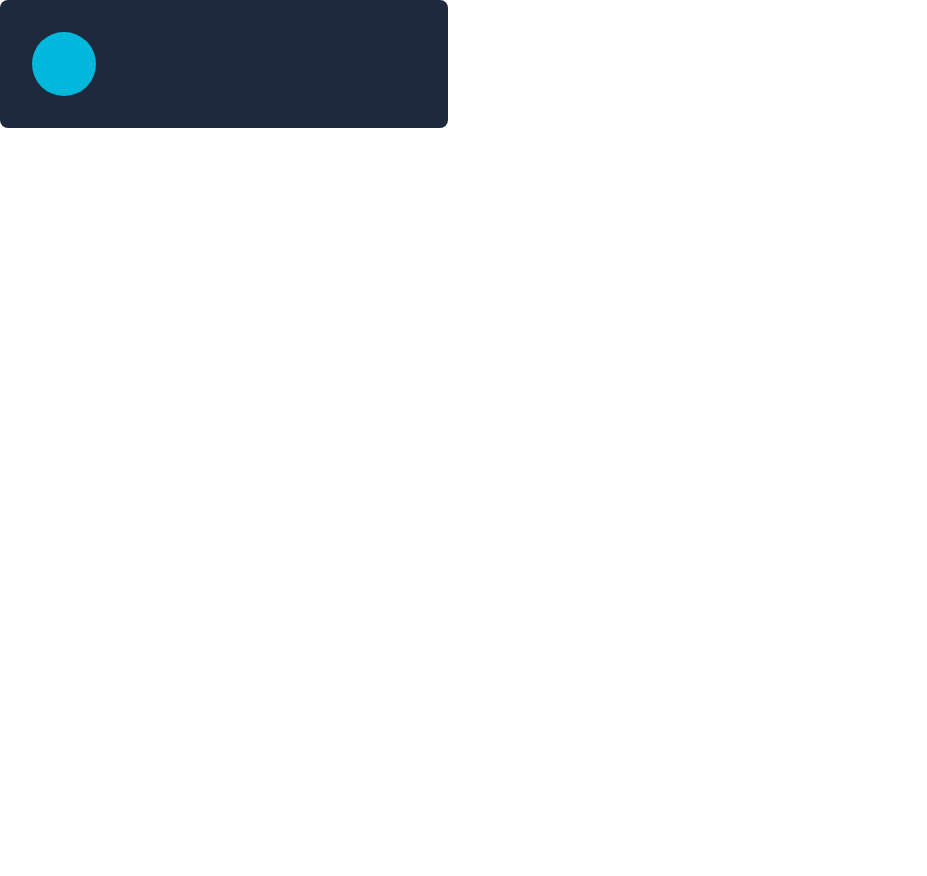
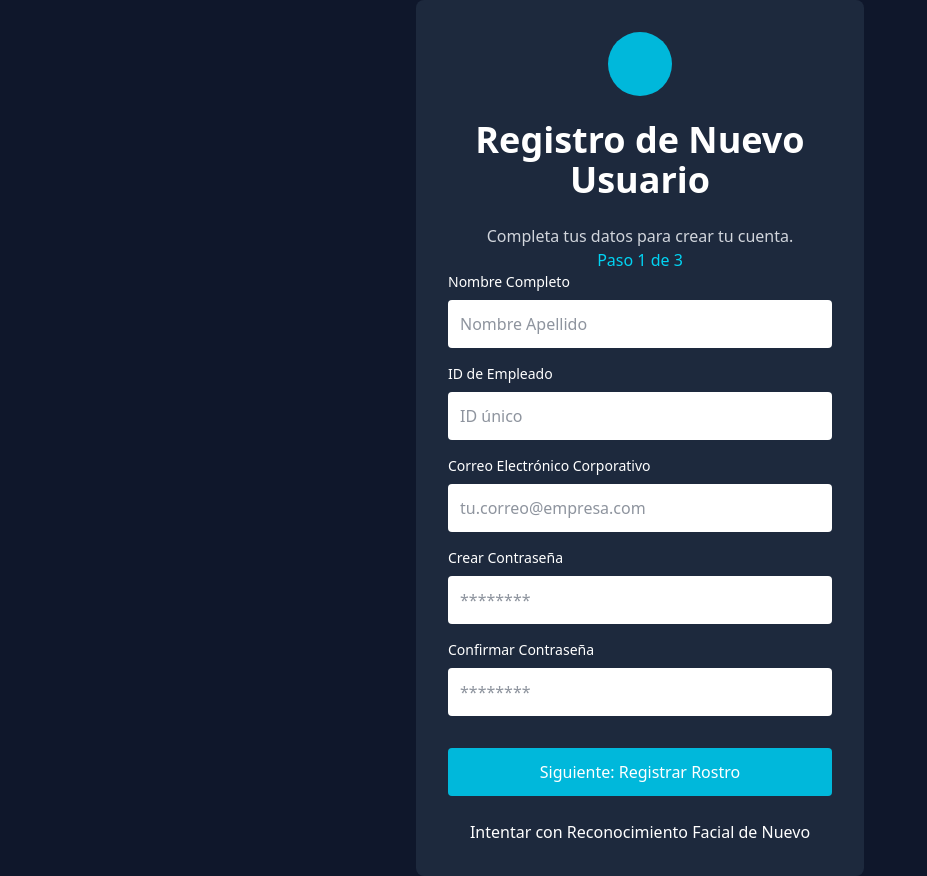
Before and after one commit to GscutiC/vdgt_front, a Next.js app: page /auth/sign-up in a window 1280 px wide. Shown: the whole page, without its empty margins (0-927 px from the left). Before the commit the page ends 800 px from the top, so only its background shows below. Built offline with nearby package versions, Linux system fonts and the light colour scheme.

Commit message:
Registro de Nuevo Usuario

```diff
--- a/src/app/auth/sign-in/page.jsx
+++ b/src/app/auth/sign-in/page.jsx
@@ -1,6 +1,6 @@
 'use client';
 import { useState } from 'react';
-import {Button, Input, Label,LinkText,TextButton,Card,Avatar,Container} from '@/components/ui';
+import {Button, Input, Label,LinkText,TextButton,Card,Avatar,Container,FormGroup,Flex,Heading} from '@/components/ui';
 
 export default function LoginForm() {
   const [credentials, setCredentials] = useState({
@@ -24,14 +24,12 @@ export default function LoginForm() {
   return (
     <Container>
         <Card>
-        <div className="flex justify-center mb-6">
+            <Flex justify="center" className="mb-6">
               <Avatar/>
-        </div>
-        <h1 className="text-2xl font-bold text-center mb-8">
-          Iniciar Sesión con Contraseña
-        </h1>
+            </Flex>
+          <Heading>Iniciar Sesión con Contraseña</Heading>
           <form onSubmit={handleSubmit}>
-          <div className="mb-6">
+            <FormGroup>
               <Label htmlFor="email">ID de Empleado / Email</Label>
                 <Input  type="text"
                         id="email"
@@ -39,8 +37,8 @@ export default function LoginForm() {
                         value={credentials.email}
                         onChange={handleChange}
                         placeholder="Tu ID o correo electrónico" required/>
-          </div>
-          <div className="mb-4">
+            </FormGroup>
+            <FormGroup>
                 <Label htmlFor="password">Contraseña</Label>
                 <Input  type="password"
                         id="password"
@@ -48,17 +46,19 @@ export default function LoginForm() {
                         value={credentials.password}
                         onChange={handleChange}
                         placeholder="••••••••" required/>
-          </div>
-          <div className="text-right mb-6">
+            </FormGroup>
+            <Flex justify="end" className="mb-6">
                <LinkText href="/forgot-password">
                     Olvidé mi Contraseña
                 </LinkText>
-          </div>
+            </Flex>
             <Button type="submit">Ingresar</Button>
           </form>
-        <div className="mt-6 text-center">
-          <TextButton>Intentar con Reconocimiento Facial de Nuevo</TextButton>
-        </div>
+          <Flex justify="center" className="mt-6">
+            <TextButton>
+              Intentar con Reconocimiento Facial de Nuevo
+            </TextButton>
+          </Flex>
       </Card>
     </Container>
   );
--- a/src/app/auth/sign-up/page.jsx
+++ b/src/app/auth/sign-up/page.jsx
@@ -1,11 +1,110 @@
 'use client';
 import { useState } from 'react';
-import {Button, Input, Label,LinkText,TextButton,Card, Avatar} from '@/components/ui';
+import {Button, Input, Label,Card,Text,Avatar,Container,FormGroup,Flex,TextButton,Heading} from '@/components/ui';
 
 export default function RegisterForm() {
+  const [formData, setFormData] = useState({
+    fullName: '',
+    employeeId: '',
+    email: '',
+    password: '',
+    confirmPassword: ''
+  });
+
+  const handleChange = (e) => {
+    const { name, value } = e.target;
+    setFormData(prev => ({
+      ...prev,
+      [name]: value
+    }));
+  };
+
+  const handleSubmit = (e) => {
+    e.preventDefault();
+    console.log('Datos de registro:', formData);
+  };
+
   return (
-    <Card>
-      <Avatar/>
-    </Card>
+    <Container>
+      <Card>
+        <Flex justify="center" className="mb-6">
+           <Avatar/>
+        </Flex>
+        <Heading>Registro de Nuevo Usuario</Heading>
+          <Text className="text-center text-gray-300">
+            Completa tus datos para crear tu cuenta.
+          </Text>
+          <Text className="text-center text-cyan-400">
+            Paso 1 de 3
+          </Text>
+        <form onSubmit={handleSubmit}>
+          <FormGroup>
+            <Label htmlFor="fullName">Nombre Completo</Label>
+            <Input
+              type="text"
+              id="fullName"
+              name="fullName"
+              value={formData.fullName}
+              onChange={handleChange}
+              placeholder="Nombre Apellido"
+              required/>
+          </FormGroup>
+          <FormGroup>
+            <Label htmlFor="employeeId">ID de Empleado</Label>
+            <Input
+              type="text"
+              id="employeeId"
+              name="employeeId"
+              value={formData.employeeId}
+              onChange={handleChange}
+              placeholder="ID único"
+              required/>
+          </FormGroup>
+          <FormGroup>
+            <Label htmlFor="email">Correo Electrónico Corporativo</Label>
+            <Input
+              type="email"
+              id="email"
+              name="email"
+              value={formData.email}
+              onChange={handleChange}
+              placeholder="tu.correo@empresa.com"
+              required/>
+          </FormGroup>
+          <FormGroup>
+            <Label htmlFor="password">Crear Contraseña</Label>
+            <Input
+              type="password"
+              id="password"
+              name="password"
+              value={formData.password}
+              onChange={handleChange}
+              placeholder="********"
+              required
+            />
+          </FormGroup>
+
+          <FormGroup className="mb-8">
+            <Label htmlFor="confirmPassword">Confirmar Contraseña</Label>
+            <Input
+              type="password"
+              id="confirmPassword"
+              name="confirmPassword"
+              value={formData.confirmPassword}
+              onChange={handleChange}
+              placeholder="********"
+              required/>
+          </FormGroup>
+          <Button type="submit">
+            Siguiente: Registrar Rostro</Button>
+        </form>
+        <Flex justify="center" className="mt-6">
+            <TextButton>
+              Intentar con Reconocimiento Facial de Nuevo
+            </TextButton>
+        </Flex>
+      </Card>
+    </Container>
+
   );
 }
--- a/src/components/ui/Card.jsx
+++ b/src/components/ui/Card.jsx
@@ -9,3 +9,4 @@ export function Card({children,...props}){
 
     )
 }
+export default Card
--- a/src/components/ui/Container.jsx
+++ b/src/components/ui/Container.jsx
@@ -1,11 +1,15 @@
 'use client';
 import React from 'react';
 
-export function Container({children,...props}){
-    return(
-        <div className="w-full max-w-2xl p-8 rounded-lg bg-slate-800 text-white"
-        {...props}>
-            {children}
-        </div>
-    )
+export function Container({ children, className, ...props }) {
+  return (
+    <div
+      className={`flex items-center justify-center w-full min-h-screen bg-slate-900 ${className || ''}`}
+      {...props}
+    >
+      {children}
+    </div>
+  );
 }
+
+export default Container;
--- /dev/null
+++ b/src/components/ui/Flex.jsx
@@ -0,0 +1,63 @@
+'use client';
+import React from 'react';
+
+export function Flex({
+  children,
+  direction = "row",
+  justify = "start",
+  align = "start",
+  gap = "0",
+  className,
+  ...props
+}) {
+  const directions = {
+    row: "flex-row",
+    column: "flex-col",
+    rowReverse: "flex-row-reverse",
+    columnReverse: "flex-col-reverse"
+  };
+
+  const justifyOptions = {
+    start: "justify-start",
+    end: "justify-end",
+    center: "justify-center",
+    between: "justify-between",
+    around: "justify-around",
+    evenly: "justify-evenly"
+  };
+
+  const alignOptions = {
+    start: "items-start",
+    end: "items-end",
+    center: "items-center",
+    baseline: "items-baseline",
+    stretch: "items-stretch"
+  };
+
+  const gapOptions = {
+    "0": "gap-0",
+    "1": "gap-1",
+    "2": "gap-2",
+    "4": "gap-4",
+    "6": "gap-6",
+    "8": "gap-8",
+    "10": "gap-10",
+    "12": "gap-12"
+  };
+
+  const directionClass = directions[direction] || directions.row;
+  const justifyClass = justifyOptions[justify] || justifyOptions.start;
+  const alignClass = alignOptions[align] || alignOptions.start;
+  const gapClass = gapOptions[gap] || gapOptions["0"];
+
+  return (
+    <div
+      className={`flex ${directionClass} ${justifyClass} ${alignClass} ${gapClass} ${className || ''}`}
+      {...props}
+    >
+      {children}
+    </div>
+  );
+}
+
+export default Flex;
--- /dev/null
+++ b/src/components/ui/FormGroup.jsx
@@ -0,0 +1,23 @@
+'use client';
+import React from 'react';
+
+export function FormGroup({ children, className, spacing = "medium", ...props }) {
+  const spacingClasses = {
+    small: "mb-2",
+    medium: "mb-4",
+    large: "mb-6"
+  };
+
+  const spacingClass = spacingClasses[spacing] || spacingClasses.medium;
+
+  return (
+    <div
+      className={`${spacingClass} ${className || ''}`}
+      {...props}
+    >
+      {children}
+    </div>
+  );
+}
+
+export default FormGroup;
--- /dev/null
+++ b/src/components/ui/Heading.jsx
@@ -0,0 +1,11 @@
+'use client';
+import React from 'react';
+
+export function Heading({children,...props}){
+    return(
+        <h1 className="text-4xl font-bold mb-6 text-center" {...props}>
+            {children}
+        </h1>
+    )
+}
+export default Heading
--- a/src/components/ui/LinkText.jsx
+++ b/src/components/ui/LinkText.jsx
@@ -9,4 +9,4 @@ export function LinkText({href,children,...props}){
         </Link>
     )
 }
-export default Link
+export default LinkText
--- /dev/null
+++ b/src/components/ui/Text.jsx
@@ -0,0 +1,11 @@
+'use client';
+import React from 'react';
+
+export function Text({children,...props}){
+    return(
+        <p className="text-center mb-6"{...props}>
+            {children}
+        </p>
+    )
+}
+export default Text
--- a/src/components/ui/index.js
+++ b/src/components/ui/index.js
@@ -6,3 +6,7 @@ export {TextButton} from './TextButton.jsx';
 export {Card} from './Card.jsx';
 export {Avatar} from './Avatar.jsx';
 export {Container} from './Container.jsx';
+export {Flex} from './Flex.jsx';
+export {Heading} from './Heading.jsx';
+export {FormGroup} from './FormGroup.jsx';
+export {Text} from './Text.jsx';
```
Lines whose indentation alone changed are shown as unchanged.
